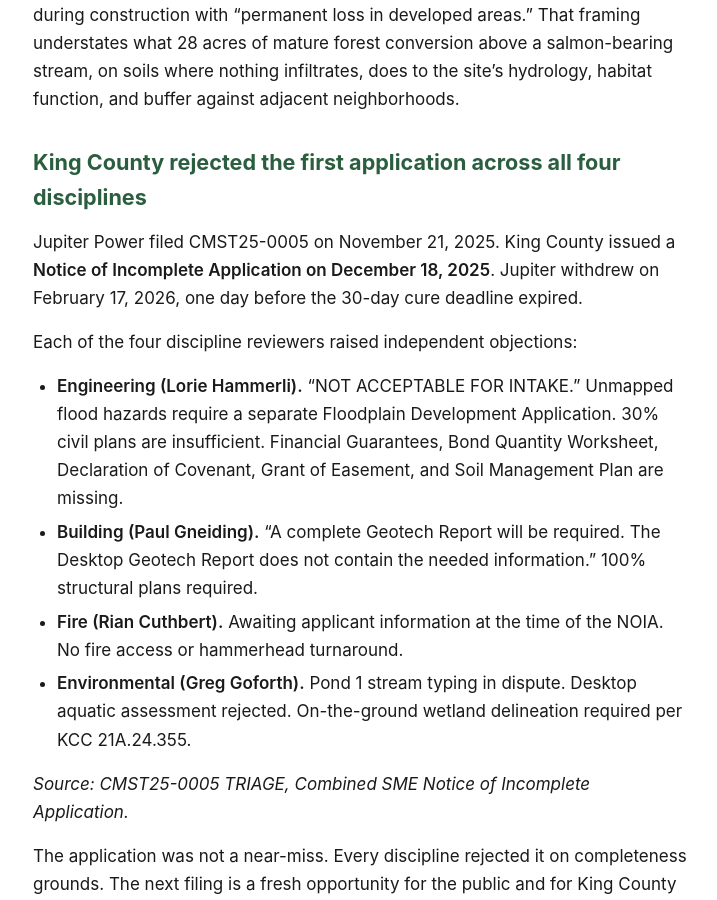
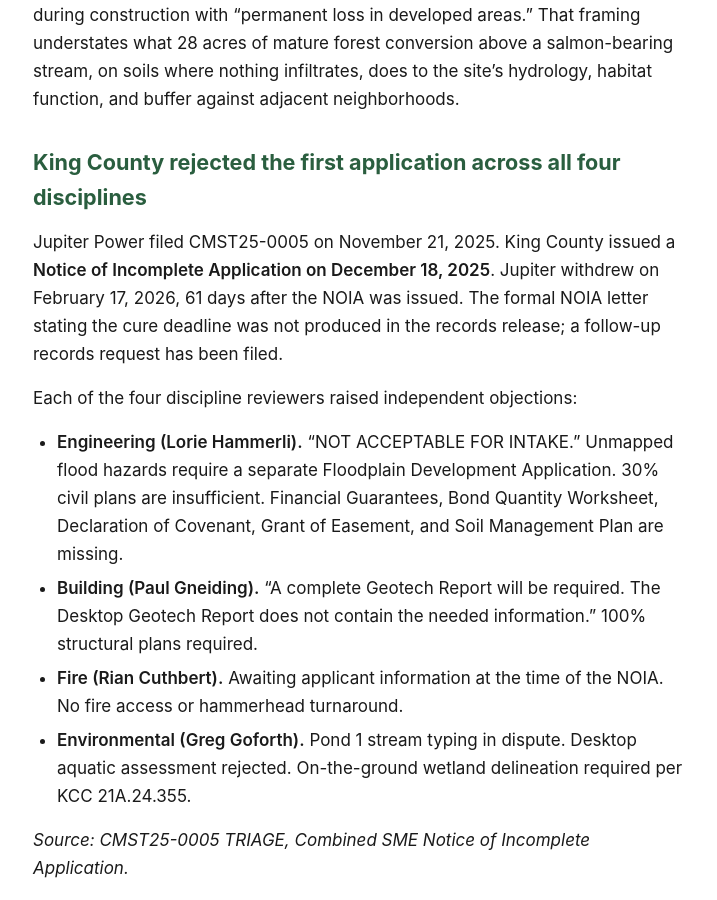
Before and after one commit to calef/cascadia-ridge-bess, a Jekyll site: the page built from _pages/what-the-records-show.md, in a window 1280 px wide and 900 px high, scrolled down 3565 px. Shown: the whole window, without its empty margins (279-996 px from the left). Built offline with Jekyll 4.4.1, drawn with Linux system fonts in a browser that asks for light colours.

Commit message:
Deploy site 2026-04-20-132718

```diff
--- a/_pages/what-the-records-show.md
+++ b/_pages/what-the-records-show.md
@@ -60,7 +60,7 @@ The SEPA Environmental Checklist describes the habitat impact as "temporary" dur
 
 ## King County rejected the first application across all four disciplines
 
-Jupiter Power filed CMST25-0005 on November 21, 2025. King County issued a **Notice of Incomplete Application on December 18, 2025**. Jupiter withdrew on February 17, 2026, one day before the 30-day cure deadline expired.
+Jupiter Power filed CMST25-0005 on November 21, 2025. King County issued a **Notice of Incomplete Application on December 18, 2025**. Jupiter withdrew on February 17, 2026, 61 days after the NOIA was issued. The formal NOIA letter stating the cure deadline was not produced in the records release; a follow-up records request has been filed.
 
 Each of the four discipline reviewers raised independent objections:
 
```
